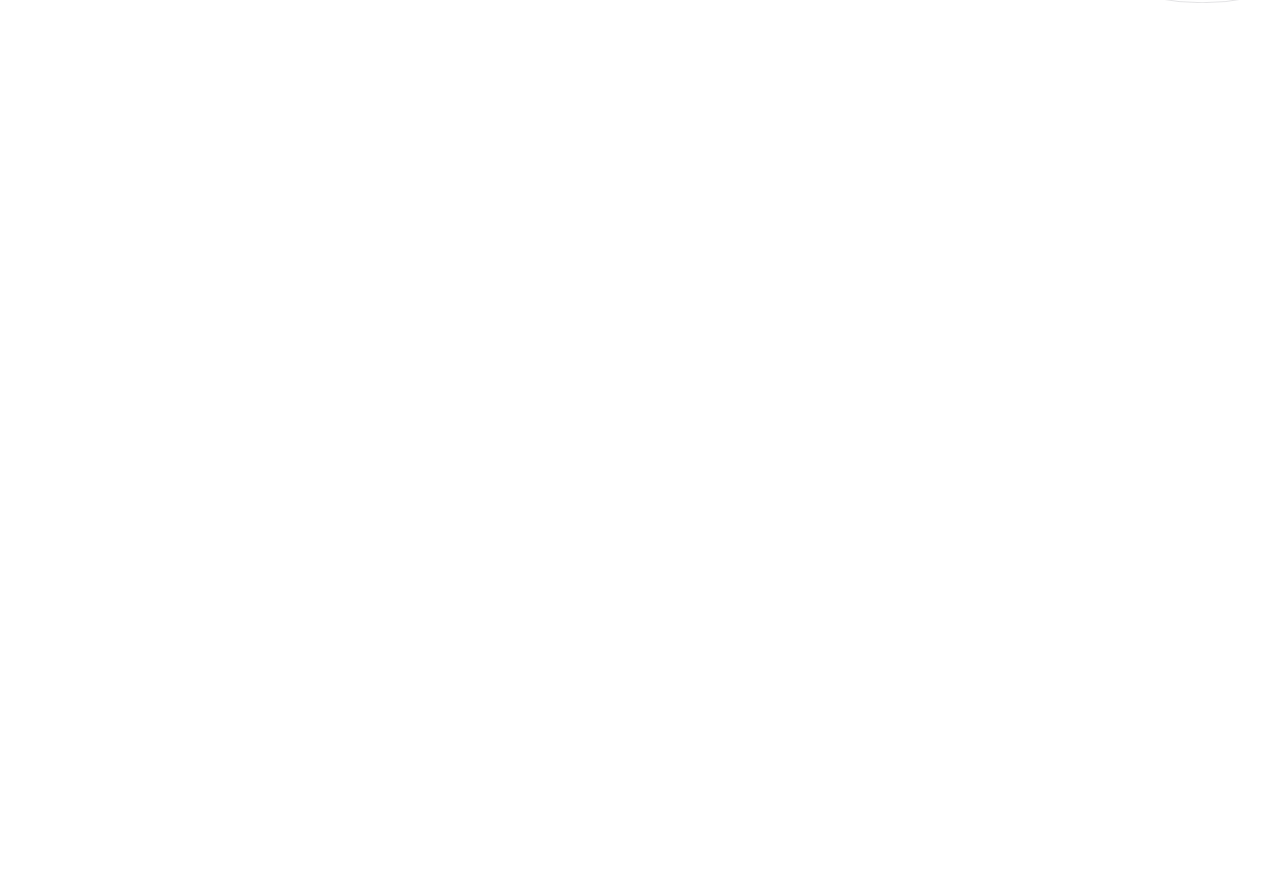
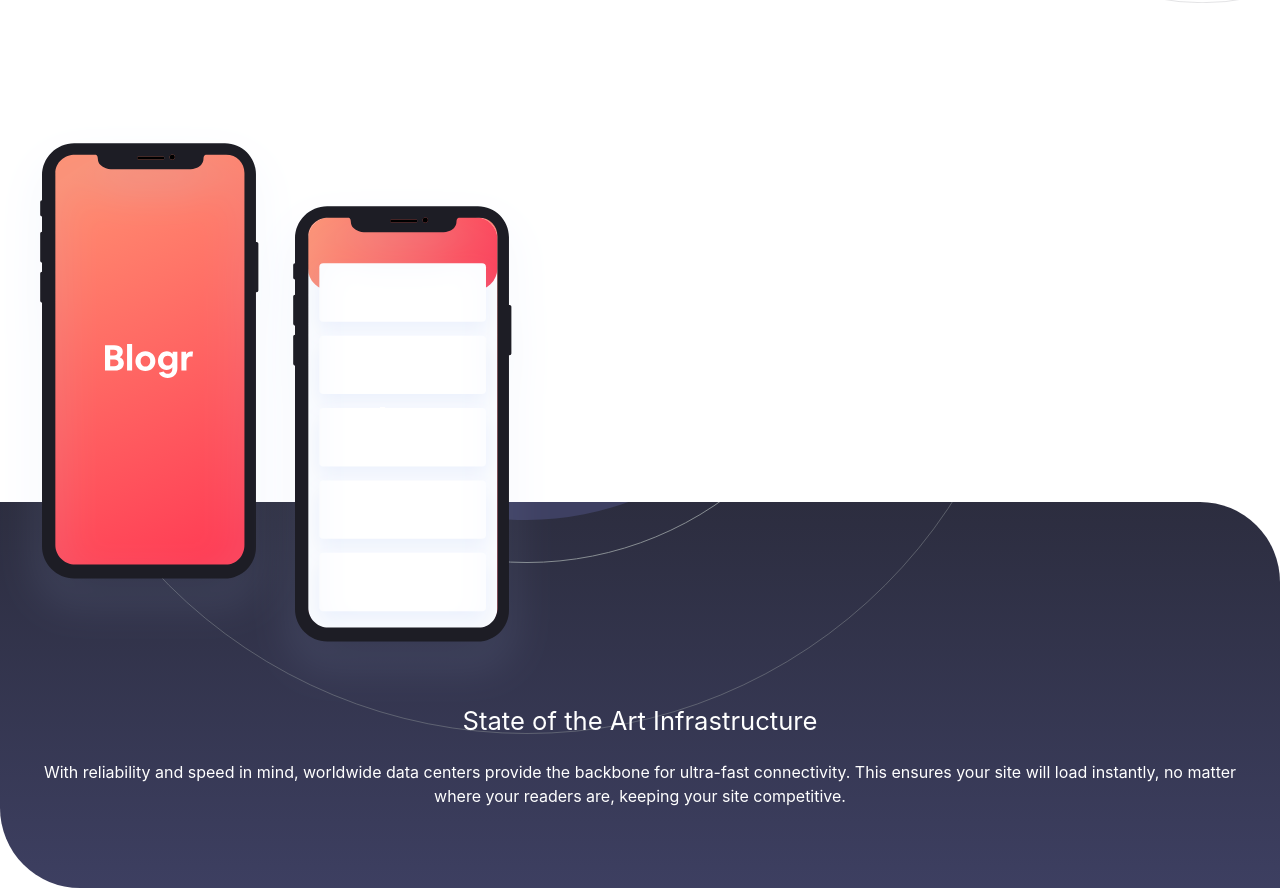
Before and after one commit to 7savv7/frontendmentor, a React (Vite) app in the folder junior/blogr-landing-page/: page / in a window 1280 px wide. Shown: the part 1240-2128 px from the top of the page. Before the commit the page ends 1363 px from the top, so only its background shows below. Built offline with nearby package versions, Linux system fonts and the light colour scheme.

Commit message:
[blogr-landing-page]: Add phones component with text images and background

```diff
--- a/junior/blogr-landing-page/src/App.tsx
+++ b/junior/blogr-landing-page/src/App.tsx
@@ -1,5 +1,6 @@
 import Editor from "./components/Editor";
 import Intro from "./components/Intro";
+import Phones from "./components/Phones";
 
 function App() {
   return (
@@ -7,6 +8,8 @@ function App() {
       <Intro />
 
       <Editor />
+
+      <Phones />
     </div>
   );
 }
--- a/junior/blogr-landing-page/src/components/Editor.tsx
+++ b/junior/blogr-landing-page/src/components/Editor.tsx
@@ -4,7 +4,7 @@ function Editor() {
       <h2 className="font-medium text-[1.5em] lg:text-[2em]">Designed for the future</h2>
 
       <div className="flex flex-col items-center gap-10 mt-10 lg:flex-row-reverse">
-        <picture className="lg:w-1/2 relative -right-70">
+        <picture className="lg:w-1/2 lg:relative lg:-right-70">
           <source
             media="(min-width: 1024px)"
             srcSet="/images/illustration-editor-desktop.svg"
--- /dev/null
+++ b/junior/blogr-landing-page/src/components/Phones.tsx
@@ -0,0 +1,31 @@
+function Phones() {
+  return (
+    <div className="text-white -mt-50 text-center">
+      <img
+        className="relative top-50 z-1"
+        src="/images/illustration-phones.svg"
+        alt="phones"
+      />
+
+      <div className="overflow-hidden relative bg-linear-to-b from-purple950 to-purple900 pt-50 pb-20 p-5  rounded-tr-[80px] rounded-bl-[80px]">
+        <img
+          className="absolute bottom-[40%]"
+          src="/images/bg-pattern-circles.svg"
+          alt="circles"
+        />
+
+        <h2 className="relative z-1 text-[1.6em]">
+          State of the Art Infrastructure
+        </h2>
+        <p className="relative z-1 mt-5">
+          With reliability and speed in mind, worldwide data centers provide the
+          backbone for ultra-fast connectivity. This ensures your site will load
+          instantly, no matter where your readers are, keeping your site
+          competitive.
+        </p>
+      </div>
+    </div>
+  );
+}
+
+export default Phones;
```
